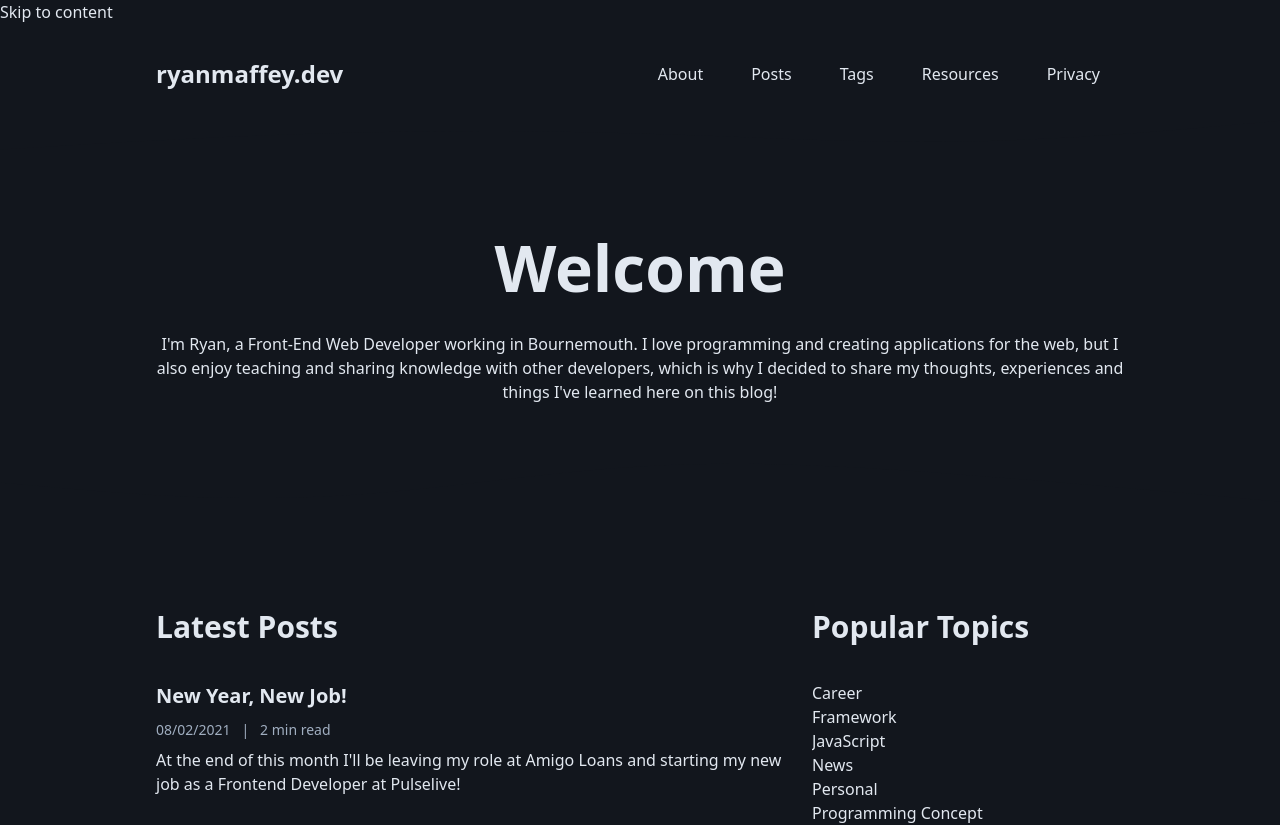
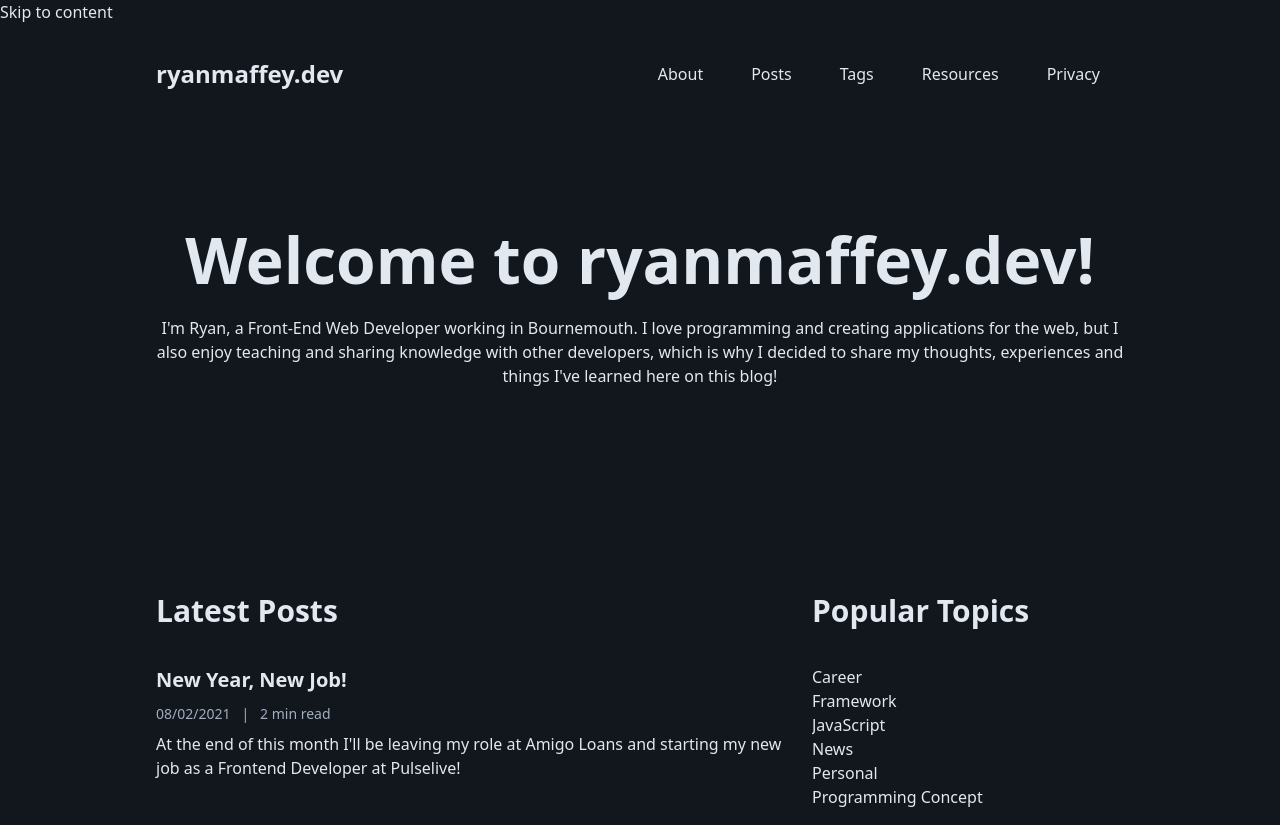
Before and after one commit to ryanmaffey/ryanmaffey.dev, a Next.js app: page / in a window 1280 px wide. Shown: the top 825 px of the page. Built offline with nearby package versions, Linux system fonts and the light colour scheme.

Commit message:
wording tweaks

```diff
--- a/pages/index.tsx
+++ b/pages/index.tsx
@@ -36,9 +36,9 @@ const Home: React.FC<IProps> = (props) => {
                     }`}
                 </script>
             </Head>
-            <Layout title="Welcome to ryanmaffey.dev" description={description}>
+            <Layout title="ryanmaffey.dev" description={description}>
                 <TitleHeader>
-                    <h1>Welcome</h1>
+                    <h1>Welcome to ryanmaffey.dev!</h1>
                     <p>
                         I'm Ryan, a Front-End Web Developer working in
                         Bournemouth. I love programming and creating
--- a/styles/index.css
+++ b/styles/index.css
@@ -8,6 +8,7 @@ body,
 }
 
 h1 {
+    line-height: 1.25;
     @apply text-5xl;
 }
 h2 {
```
